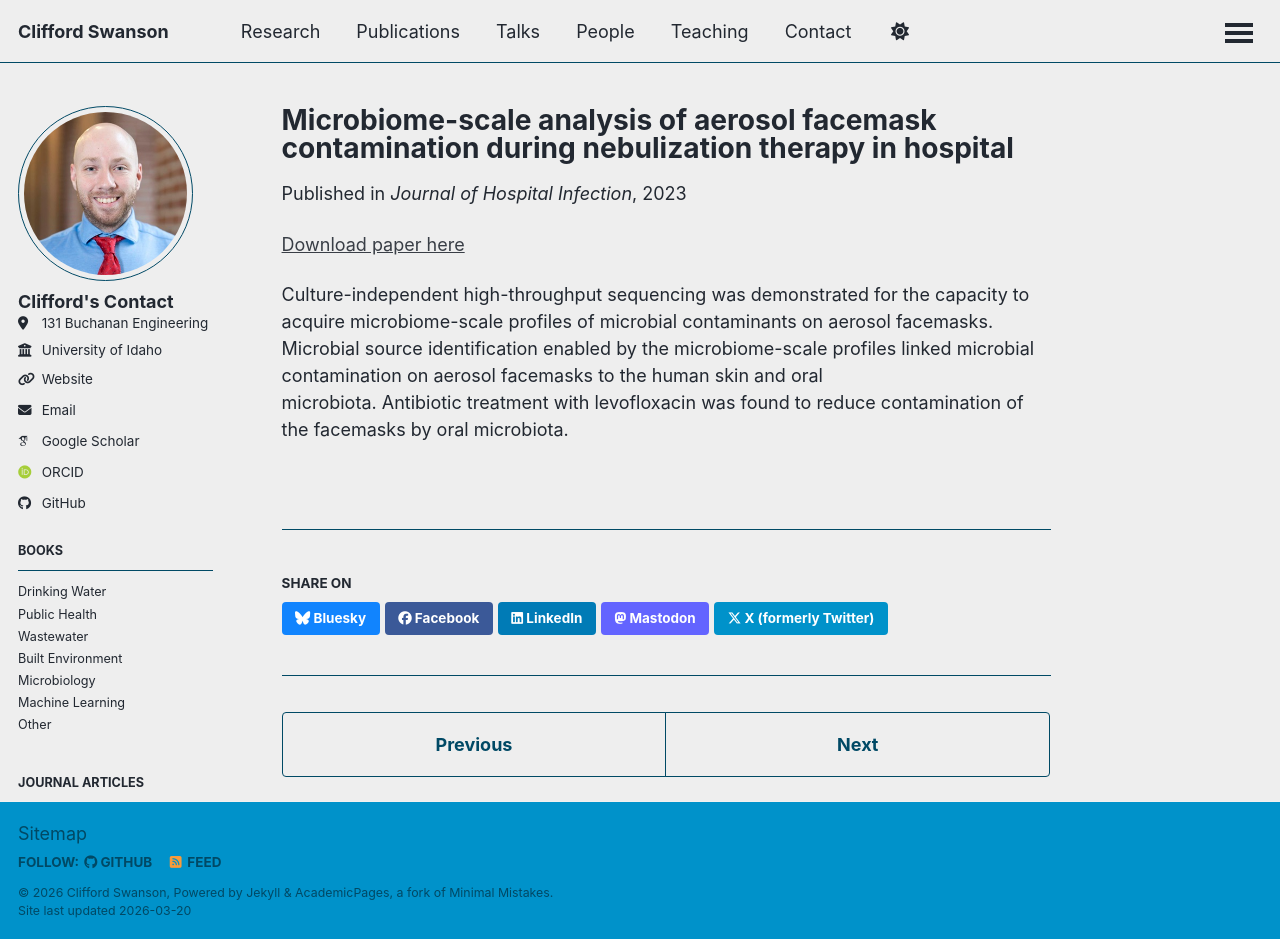
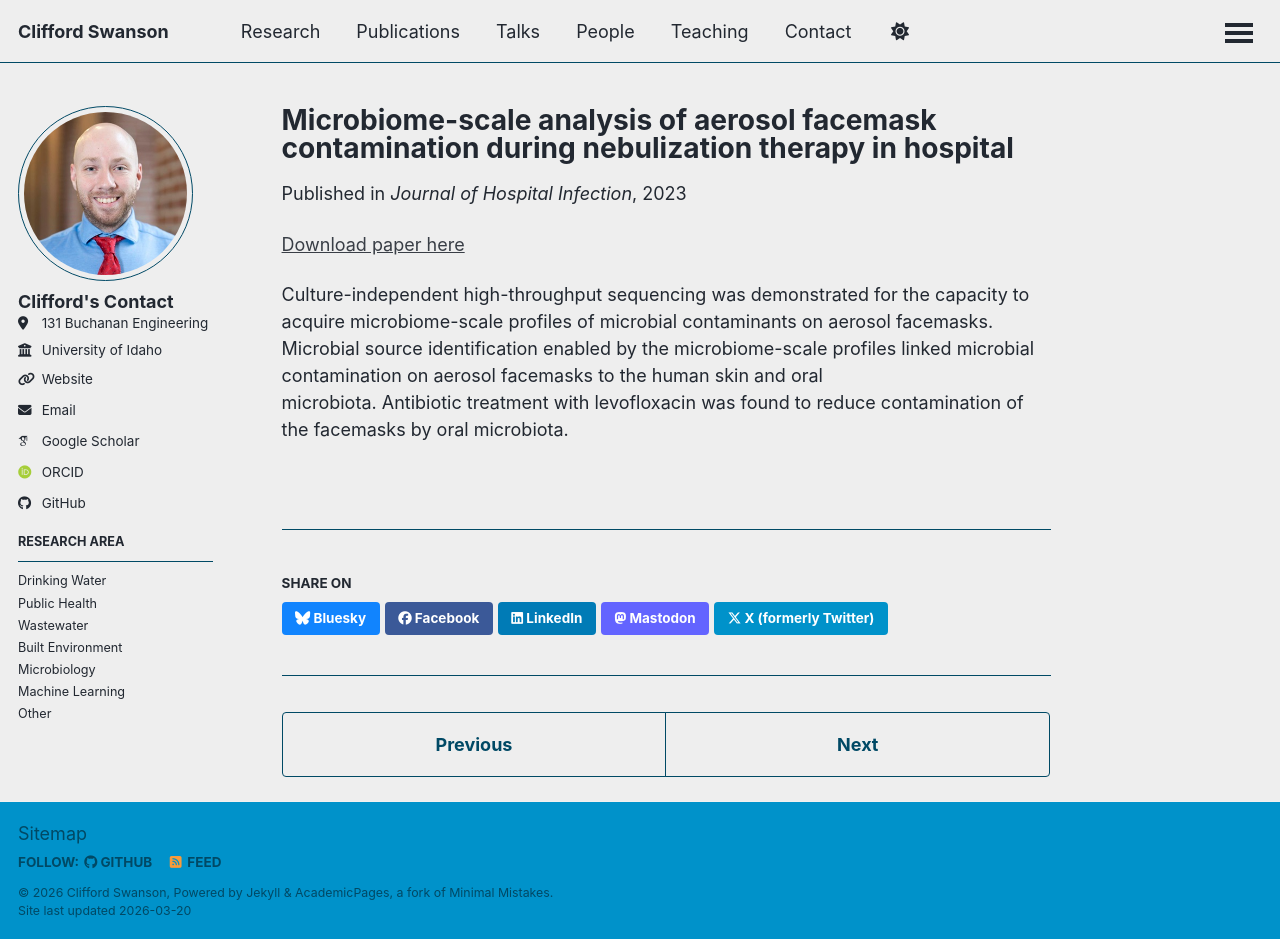
Before and after one commit to Clifford-Swanson/Clifford-Swanson.github.io, a Jekyll site: the page built from _publications/2023-04-01-Facemask_Nebulizer_Contamination.md, in a window 1280 px wide and 939 px high. Built offline with Jekyll 4.4.1, drawn with Linux system fonts in a browser that asks for light colours; some web fonts are replaced; a script that is not in the unit is left out; some of the changed lines change nothing that is shown.

```diff
--- a/_data/navigation.yml
+++ b/_data/navigation.yml
@@ -29,56 +29,19 @@
 
 
 publications:
-  - title: "Books"
-    url: /publications/books/
+  - title: "Research Area"
     children:
       - title: "Drinking Water"
-        url: /publications/books/drinkingwater/
+        url: /publications/drinkingwater/
       - title: "Public Health"
-        url: /publications/books/publichealth/
+        url: /publications/publichealth/
       - title: "Wastewater"
-        url: /publications/books/wastewater/
+        url: /publications/wastewater/
       - title: "Built Environment"
-        url: /publications/books/builtenv/
+        url: /publications/builtenv/
       - title: "Microbiology"
-        url: /publications/books/micro/
+        url: /publications/micro/
       - title: "Machine Learning"
-        url: /publications/books/machinelearning/
+        url: /publications/machinelearning/
       - title: "Other"
-        url: /publications/books/other/
-
-  - title: "Journal Articles"
-    url: /pubs/JA/
-    children:
-      - title: "Drinking Water"
-        url: /publications/JA/drinkingwater/
-      - title: "Public Health"
-        url: /publications/JA/publichealth/
-      - title: "Wastewater"
-        url: /publications/JA/wastewater/
-      - title: "Built Environment"
-        url: /publications/JA/builtenv/
-      - title: "Microbiology"
-        url: /publications/JA/micro/
-      - title: "Machine Learning"
-        url: /publications/JA/machinelearning/
-      - title: "Other"
-        url: /publications/JA/other/
-
-  - title: "Conference Paper"
-    url: /publications/conf/
-    children:
-      - title: "Drinking Water"
-        url: /publications/conf/drinkingwater/
-      - title: "Public Health"
-        url: /publications/conf/publichealth/
-      - title: "Wastewater"
-        url: /publications/conf/wastewater/
-      - title: "Built Environment"
-        url: /publications/conf/builtenv/
-      - title: "Microbiology"
-        url: /publications/conf/micro/
-      - title: "Machine Learning"
-        url: /publications/conf/machinelearning/
-      - title: "Other"
-        url: /publications/conf/other/
+        url: /publications/other/
```
